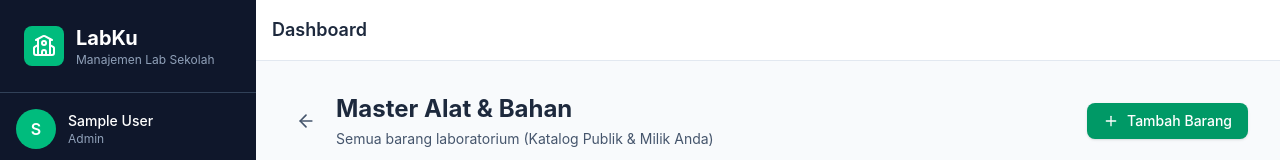
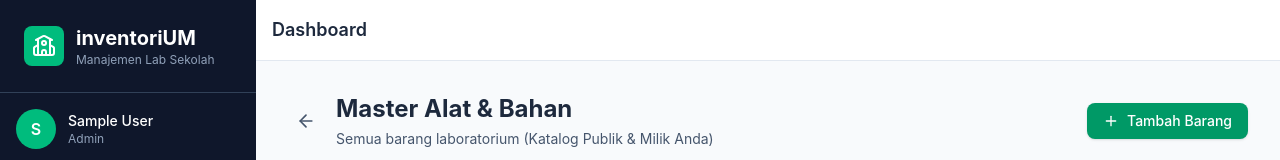
Before and after one commit to Hafid404NotFound/inventaris-lab-sekolah, a Next.js app: page /barang in a window 1280 px wide. Shown: the top 160 px of the page. Built offline with nearby package versions, Linux system fonts and the light colour scheme; no server answers; the database is empty; sample sign-in values are in the browser's storage.

Commit message:
Update brand name to inventoriUM

```diff
--- a/src/components/DashboardLayout.tsx
+++ b/src/components/DashboardLayout.tsx
@@ -63,7 +63,7 @@ export default function DashboardLayout({ children }: DashboardLayoutProps) {
               <School className="w-6 h-6" />
             </div>
             <div>
-              <h1 className="text-xl font-bold">LabKu</h1>
+              <h1 className="text-xl font-bold">inventoriUM</h1>
               <p className="text-xs text-slate-400">Manajemen Lab Sekolah</p>
             </div>
           </div>
@@ -130,7 +130,7 @@ export default function DashboardLayout({ children }: DashboardLayoutProps) {
               <Menu className="w-6 h-6 text-slate-600" />
             </button>
             <div className="flex-1 lg:hidden">
-              <h1 className="text-lg font-semibold text-slate-800">LabKu</h1>
+              <h1 className="text-lg font-semibold text-slate-800">inventoriUM</h1>
             </div>
             <div className="hidden lg:block">
               <h2 className="text-lg font-semibold text-slate-800">
```
